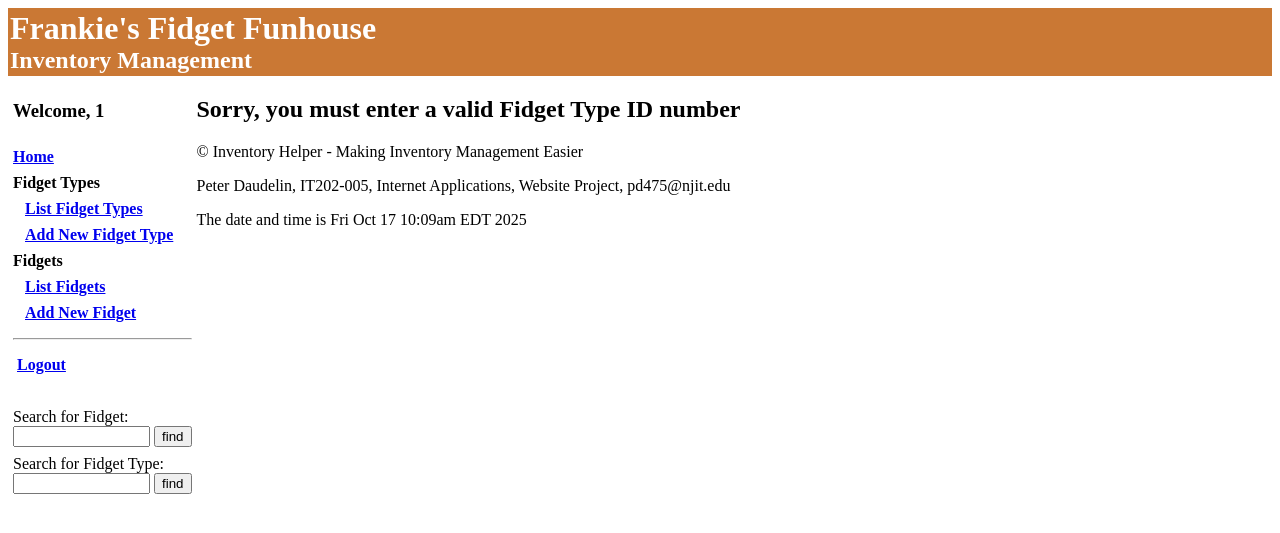
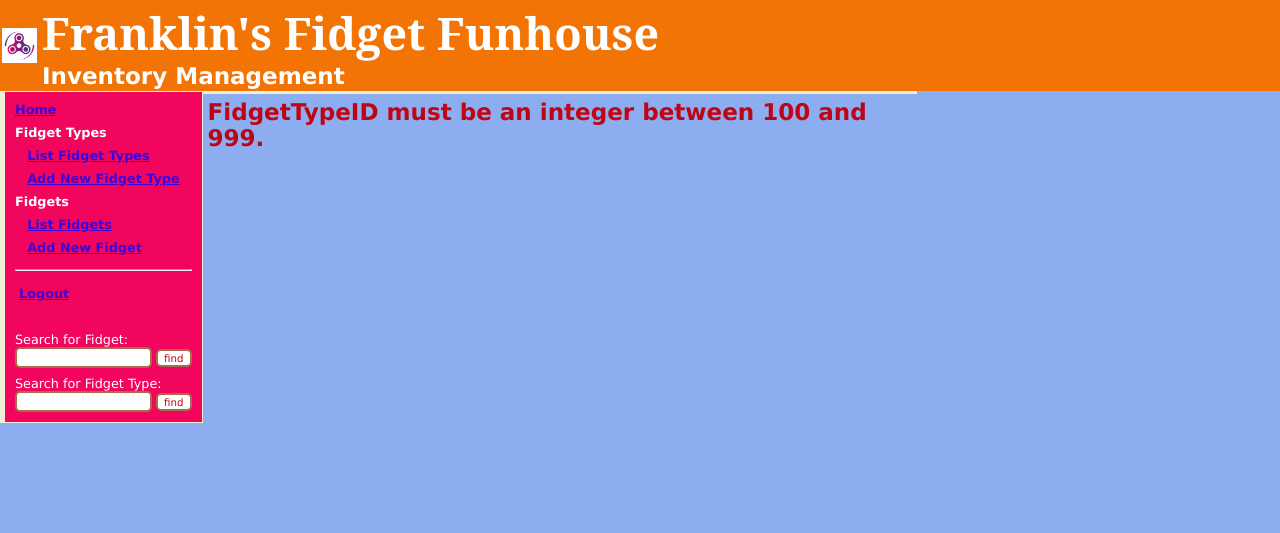
Before and after one commit to pdaudelin/pd475_IT202_Project, a PHP site: page /index.php?content=addfidgettype in a window 1280 px wide. Shown: the top 533 px of the page. Run offline with PHP 8.4, Linux system fonts and the light colour scheme; the visitor is signed in with stand-in values (Sample User, id 1).

Commit message:
Phase 04

```diff
--- a/website/addfidgettype.inc.php
+++ b/website/addfidgettype.inc.php
@@ -4,32 +4,59 @@
 session_start();
 
 if (isset($_SESSION['login'])) {
-    // Validate and sanitize inputs
+
+    // ---- Validate TypeID ----
     $FidgetTypeID = filter_input(INPUT_POST, 'FidgetTypeID', FILTER_VALIDATE_INT);
 
-    if ($FidgetTypeID === null || $FidgetTypeID === false) {
-        echo "<h2>Sorry, you must enter a valid Fidget Type ID number</h2>\n";
-    } else if (FidgetType::findFidgetType($FidgetTypeID)) {
-        echo "<h2>Sorry, a Fidget Type with ID #$FidgetTypeID already exists.</h2>\n";
+    if ($FidgetTypeID === false || $FidgetTypeID < 100 || $FidgetTypeID > 999) {
+        echo "<h2>FidgetTypeID must be an integer between 100 and 999.</h2>";
+        exit();
+    }
+
+    if (FidgetType::findFidgetType($FidgetTypeID)) {
+        echo "<h2>A Fidget Type with ID #$FidgetTypeID already exists.</h2>";
+        exit();
+    }
+
+    // ---- Validate TypeCode ----
+    $FidgetTypeCode = filter_input(INPUT_POST, 'FidgetTypeCode', FILTER_SANITIZE_SPECIAL_CHARS);
+
+    if (strlen($FidgetTypeCode) < 3 || strlen($FidgetTypeCode) > 10) {
+        echo "<h2>TypeCode must be between 3 and 10 characters.</h2>";
+        exit();
+    }
+
+    // ---- Validate TypeName ----
+    $FidgetTypeName = filter_input(INPUT_POST, 'FidgetTypeName', FILTER_SANITIZE_SPECIAL_CHARS);
+
+    if (strlen($FidgetTypeName) < 4 || strlen($FidgetTypeName) > 30) {
+        echo "<h2>TypeName must be between 4 and 30 characters.</h2>";
+        exit();
+    }
+
+    // ---- Validate ShelfNumber ----
+    $FidgetShelfNumber = filter_input(INPUT_POST, 'FidgetShelfNumber', FILTER_VALIDATE_INT);
+
+    if ($FidgetShelfNumber === false || $FidgetShelfNumber < 1 || $FidgetShelfNumber > 500) {
+        echo "<h2>Shelf Number must be between 1 and 500.</h2>";
+        exit();
+    }
+
+    // ---- Save ----
+    $fidgetType = new FidgetType(
+        $FidgetTypeID,
+        $FidgetTypeCode,
+        $FidgetTypeName,
+        $FidgetShelfNumber
+    );
+
+    if ($fidgetType->saveFidgetType()) {
+        echo "<h2>New Fidget Type #$FidgetTypeID successfully added!</h2>";
     } else {
-        $FidgetTypeCode = htmlspecialchars($_POST['FidgetTypeCode']);
-        $FidgetTypeName = htmlspecialchars($_POST['FidgetTypeName']);
-        $FidgetShelfNumber = htmlspecialchars($_POST['FidgetShelfNumber']);
+        echo "<h2>There was a problem adding the Fidget Type.</h2>";
+    }
 
-        // Create a new FidgetType object
-        $fidgetType = new FidgetType($FidgetTypeID, $FidgetTypeCode, $FidgetTypeName, $FidgetShelfNumber);
-        $result = $fidgetType->saveFidgetType();
-
-        if ($result) {
-            echo "<h2>New Fidget Type #$FidgetTypeID successfully added</h2>\n";
-            echo "<p><strong>Code:</strong> $FidgetTypeCode<br>";
-            echo "<strong>Name:</strong> $FidgetTypeName<br>";
-            echo "<strong>Shelf Number:</strong> $FidgetShelfNumber</p>";
-        } else {
-            echo "<h2>Sorry, there was a problem adding that Fidget Type</h2>\n";
-        }
-    }
 } else {
-    echo "<h2>Please log in first</h2>\n";
+    echo "<h2>Please log in first</h2>";
 }
 ?>
--- a/website/displayfidgettype.inc.php
+++ b/website/displayfidgettype.inc.php
@@ -1,7 +1,5 @@
 <?php
 # Peter Daudelin 2025-10-30 IT202-005 Phase 3 pd475@njit.edu
-include("header.inc.php");
-include("nav.inc.php");
 
 require_once("fidgettype.php");
 require_once("fidget.php");
--- a/website/header.inc.php
+++ b/website/header.inc.php
@@ -1,6 +1,6 @@
 <style>
   .header-div {
-       background-color: #ca7834;
+       background-color: #F27405;
        padding: 2px;
        display: flex;
        align-items: center;
@@ -17,9 +17,9 @@
   }
 </style>
 <div class="header-div">
-  <!--<img src="images/logo.png" alt=" Shop Logo">-->
+  <img src="images/favicon.png" alt=" Shop Logo">
   <div>
-      <h1>Frankie's Fidget Funhouse</h1>
+      <h1>Franklin's Fidget Funhouse</h1>
       <h2>Inventory Management</h2>
   </div>
 </div>
--- a/website/index.php
+++ b/website/index.php
@@ -6,7 +6,12 @@
 ?>
 <!DOCTYPE html>
 <html>
-<head><title>Inventory Helper</title></head>
+<head>
+    <title>Fidget Store Inventory Helper</title>
+    <link rel="stylesheet" type="text/css" href="ih_styles.css">
+    <link rel="icon" type="image/png" href="images/favicon.png">
+    <link rel="stylesheet" type="text/css" href="styles.css">
+</head>
 <body>
    <?php include("header.inc.php"); ?>
    <?php include("nav.inc.php"); ?>
--- a/website/nav.inc.php
+++ b/website/nav.inc.php
@@ -3,9 +3,6 @@
 ?>
   <div class="navigation" style="float: left; height: 100%; min-width: 175px; width: auto;">
     <table width="100%" cellpadding="3">
-      <?php
-      echo "<td><h3>Welcome, {$_SESSION['login']}</h3></td>";
-      ?>
       <tr>
         <td><!--<img src="images/home.png" alt="Home Icon" width="12" height="12">&nbsp;-->
           <a href="index.php"><strong>Home</strong></a>
--- /dev/null
+++ b/website/styles.css
@@ -0,0 +1,140 @@
+body {
+    font-family: Geneva, Tahoma, sans-serif;
+    font-size: 80%;
+    background-color: #8dadf1;
+    color: #BF0413;
+    margin: 0px;
+    padding: 0px;
+    overflow-x: hidden;
+ }
+
+ main {
+    padding: 5px;
+    border-top: 3px solid #eef0d5;
+    float: left;
+    width: 55%;
+    height: 100%;
+ }
+
+ main table {
+    padding: 2px;
+ }
+
+ main td {
+    padding: 2px;
+ }
+
+ h1, h2, h3, h4 {
+    margin: 0px;
+    padding: 0px;
+ }
+
+ h1 {
+    font-family: Cambria, Cochin, Georgia, Times, 'Times New Roman', serif;
+    font-size: 350%;
+    color: #BF0413;
+
+ }
+
+ h2 {
+    font-family: Geneva, Tahoma, sans-serif;
+    font-size: 180%;
+    color: #BF0413;
+ }
+
+ h3 {
+    font-family: Geneva, Tahoma, sans-serif;
+    font-size: 110%;
+    color: white;
+ }
+
+ h4 {
+    font-family: Geneva, Tahoma, sans-serif;
+    font-size: 100%;
+    color: #ffffff;
+ }
+
+ header {
+    padding: 5px;
+    border-bottom: 3px solid #eef0d5;
+    height: 40px;
+    width: 100%;
+ }
+
+ .navigation {
+    padding: 5px;
+    border-bottom: 1px solid #eef0d5;
+    border-right: 1px solid #eef0d5;
+    border-top: 1px solid #eef0d5;
+    border-left: 5px solid #eef0d5;
+    color: white;
+    background-color: #F2055C;
+    width: 20%;
+ }
+
+ a, a:link {
+    color: #3d04d9;
+ }
+
+   a:active {
+    color: #04C4D9;
+   }
+
+   nav a, nav a:link {
+    color: #67b5bd;
+    text-decoration: none;
+   }
+
+   nav a:visited {
+    color: #c59ad1;
+   }
+
+   nav a:hover {
+    color: #1ffff0;
+   }
+
+   nav a:active {
+    color: #32ff9f;
+   }
+
+ footer {
+    font-family: Geneva, Tahoma, sans-serif;
+    font-size: 80%;
+    background-color: #BF0413;
+    color: white;
+    padding: 5px;
+    border-top: 3px solid #eef0d5;
+    border-bottom: 3px solid #eef0d5;
+    clear: both;
+    text-align: center;
+    width: 100%;
+ }
+
+ input {
+    border: 2px solid #A66C4B;
+    background-color: white;
+    color: #BF0413;
+    border-radius: 5px;
+   }
+
+   input[type=submit] {
+    font-family: Verdana, Arial, sans-serif;
+    font-size: 80%;
+   }
+
+   input:required:invalid {
+    border-color: #F2055C;
+    background-color: #fbd79c;
+   }
+
+   input:required:valid {
+    border-color: #c59ad1;
+    background-color: #eef0d5;
+   }
+
+   input:focus {
+    outline: none;
+    border-color: #F27405;
+    background-color: #f1b16f;
+    box-shadow: 0 0 5px #F27405;
+   }
```
Also changed, not shown: website/addfidget.inc.php (+80 -22 lines), website/newfidget.inc.php (+9 -9 lines), website/newfidgettype.inc.php (+41 -4 lines), website/validate.inc.php (+17 -3 lines), website/images/favicon.png (added), 4 other files.
